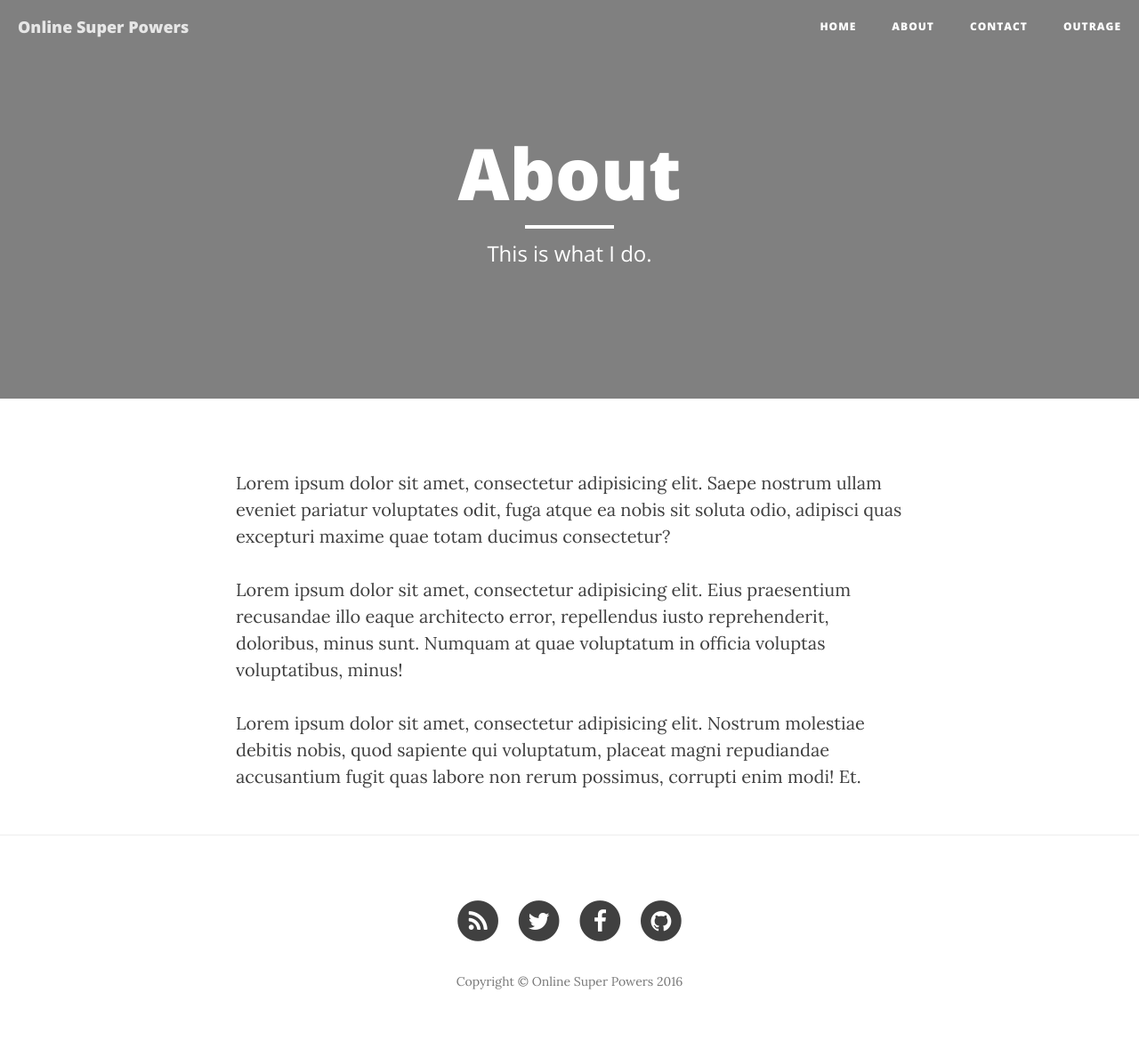
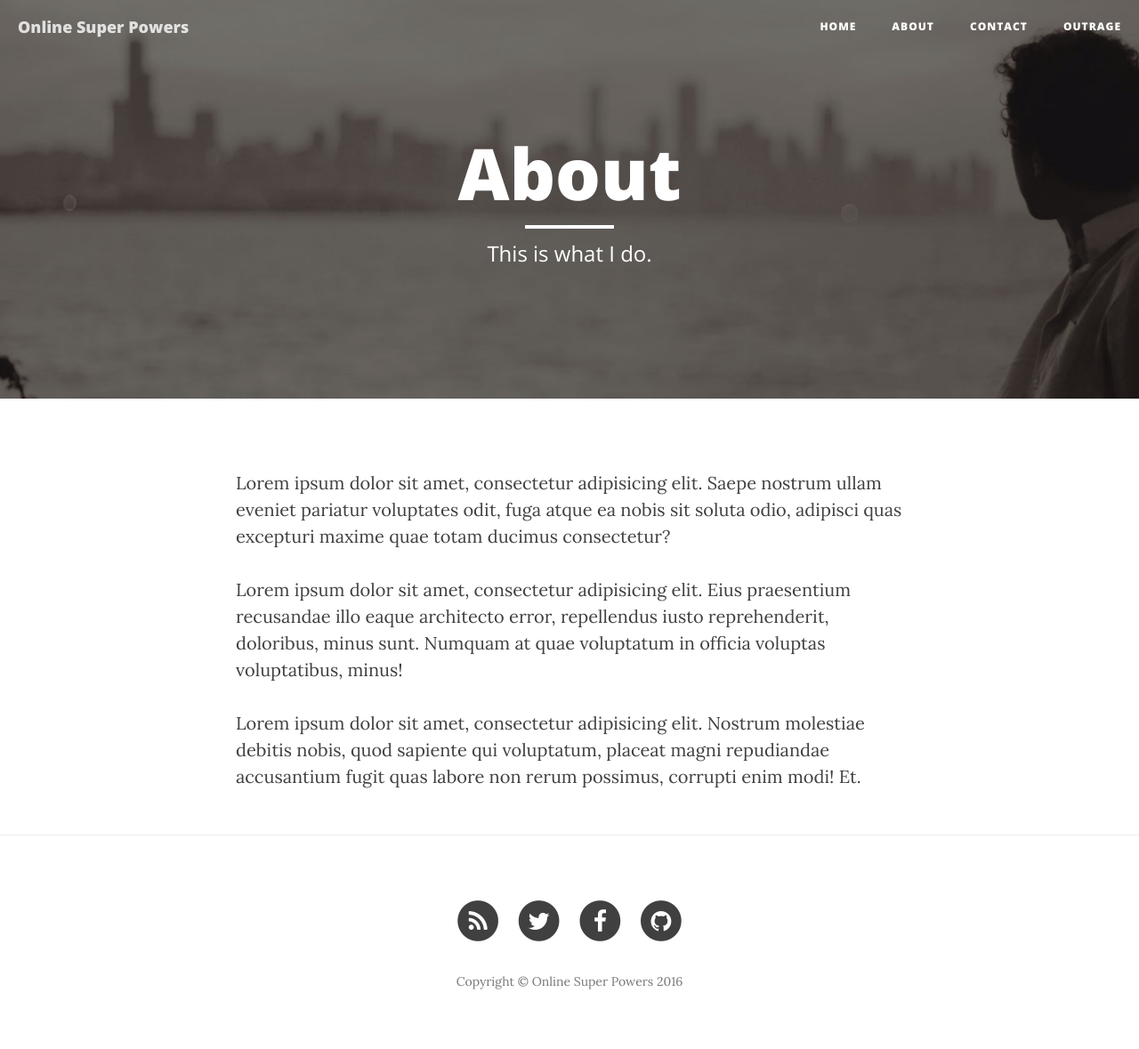
Before and after one commit to postpal/deploy, a Jekyll site: the page built from about.html, in a window 1280 px wide. Shown: the whole page at 89% size. Built offline with Jekyll 4.4.1, drawn with Linux system fonts in a browser that asks for light colours; nearby versions of some CDN libraries.

Commit message:
Updated '/about.html' via CloudCannon

```diff
--- a/about.html
+++ b/about.html
@@ -3,7 +3,7 @@ layout: page
 title: "About"
 description: "This is what I do."
 header-img: "img/about-bg.jpg"
-ext-header-img: ""
+ext-header-img: "//dev.postpal.com/img/about-bg.jpg"
 ---
 
 <p>Lorem ipsum dolor sit amet, consectetur adipisicing elit. Saepe nostrum ullam eveniet pariatur voluptates odit, fuga atque ea nobis sit soluta odio, adipisci quas excepturi maxime quae totam ducimus consectetur?</p>
```
